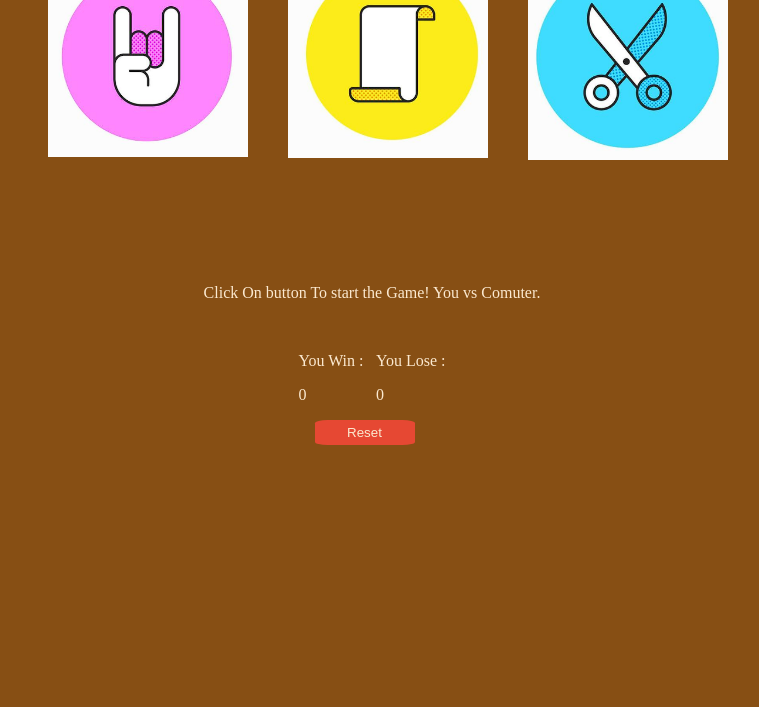
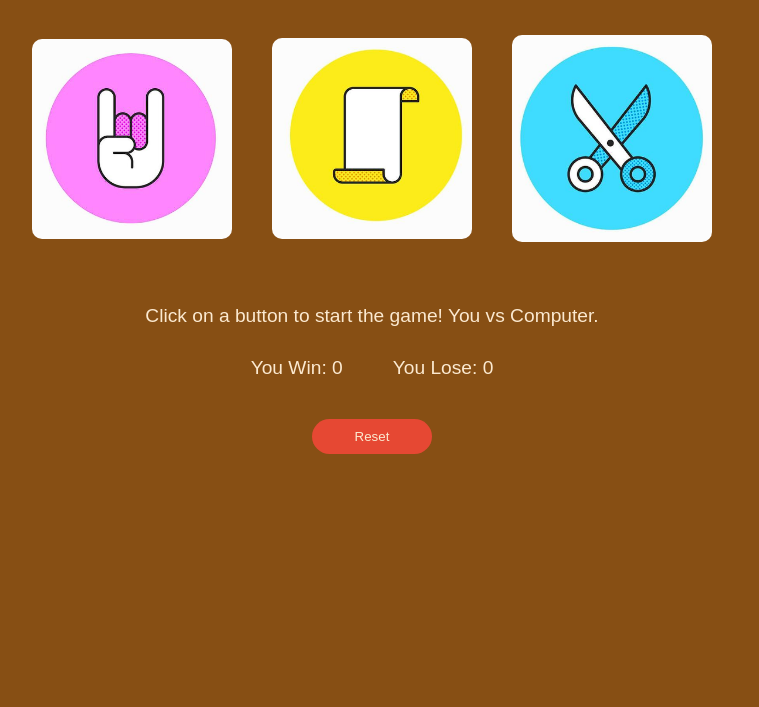
Before and after one commit to KrishMeghapara/stone-paper-scissors, a plain HTML site: page index.html in a window 1280 px wide. Shown: the part 93-800 px from the top of the page, without its empty margins (268-1027 px from the left). Drawn offline with Linux system fonts and the light colour scheme.

Commit message:
Update index.html
okay i just add good styles using ChatGpt

```diff
--- a/index.html
+++ b/index.html
@@ -3,51 +3,105 @@
   <head>
     <meta charset="UTF-8" />
     <meta name="viewport" content="width=device-width, initial-scale=1.0" />
-    <title>Document</title>
+    <title>Stone Paper Scissors</title>
+    <style>
+      body {
+        background-color: #874F14;
+        font-family: Arial, sans-serif;
+        color: #fBE9D0;
+        margin: 0;
+        padding: 0;
+      }
+      .container {
+        text-align: center;
+        padding: 20px;
+      }
+      h1 {
+        font-size: 2rem;
+        font-weight: bold;
+        margin-bottom: 40px;
+      }
+      .buttons-container {
+        display: flex;
+        justify-content: center;
+        gap: 20px;
+      }
+      button {
+        background-color: transparent;
+        border: 0;
+        padding: 10px;
+        border-radius: 10px;
+        transition: transform 0.2s, box-shadow 0.2s;
+        cursor: pointer;
+      }
+      button:hover {
+        transform: scale(1.05);
+        box-shadow: 0px 4px 10px rgba(0, 0, 0, 0.3);
+      }
+      button img {
+        width: 200px;
+        border-radius: 10px;
+      }
+      #textprint {
+        margin-top: 50px;
+        font-size: 1.2rem;
+      }
+      .score-container {
+        display: flex;
+        justify-content: center;
+        margin-top: 30px;
+        gap: 50px;
+      }
+      .score {
+        font-size: 1.2rem;
+      }
+      #reset-btn {
+        background-color: #E64833;
+        color: #fBE9D0;
+        border: 0;
+        width: 120px;
+        height: 35px;
+        border-radius: 20px;
+        margin-top: 40px;
+        transition: background-color 0.3s ease;
+      }
+      #reset-btn:hover {
+        background-color: #ff6753;
+      }
+    </style>
   </head>
-  <body style="background-color: #874F14;">
-    <div style=" align-content: center;justify-content: center;display: flex;color: #fBE9D0;">
-      stone-paper-scissors
+  <body>
+    <div class="container">
+      <h1>Stone Paper Scissors</h1>
+
+      <div class="buttons-container">
+        <button onclick="spin(1)">
+          <img src="./Stone.png" alt="Stone" />
+        </button>
+        <button onclick="spin(2)">
+          <img src="./Paper.png" alt="Paper" />
+        </button>
+        <button onclick="spin(3)">
+          <img src="./scissor.png" alt="Scissor" />
+        </button>
       </div>
 
-    <div style="display: flex;justify-content: center;margin-left: 20px;">
-
-        <button style="background-color: white; border: 0; width: 200px; margin: 20px; background-color: #874F14;" onclick="spin(1)">
-            <img src="./Stone.png" style=" width: 200px;"id="player2"/>
-        </button>
-
-        <button style="background-color: white; border: 0; width: 200px; margin: 20px; background-color: #874F14;" onclick="spin(2)">
-      <img src="./Paper.png" style=" width: 200px;" id="player1"/>
-        </button>
-
-        <button style="background-color: white; border: 0; width: 200px; margin: 20px; background-color: #874F14;" onclick="spin(3)">
-      <img src="./scissor.png" style=" width: 200px;" id="player3"/>
-        </button>
-
+      <div id="textprint">
+        Click on a button to start the game! You vs Computer.
       </div>
 
-    <div>
-      <div id="textprint" style="justify-content: center;display: flex;margin-top: 100px; padding-bottom: 50px;color: #fBE9D0;">
-        Click On button To start the Game! You vs Comuter.
+      <div class="score-container">
+        <div class="score">
+          You Win: <span id="Wins">0</span>
         </div>
-    </div>
-    <div style="display: flex; justify-content: center;">
-      <div id="ScoreWin" style="justify-content: center;padding-right: 12.5; color: #fBE9D0;">
-        You Win : <p id="Wins"> 0</p>
-      </div>
-      <div id="ScoreLose" style="justify-content: center; padding-left: 12.5px;color: #fBE9D0;">
-        You Lose : <p id="Loses"> 0</p>
+        <div class="score">
+          You Lose: <span id="Loses">0</span>
         </div>
       </div>
 
-    <div style="display: flex;align-items: center;justify-content: center;margin-right: 15px; background-color: #874F14;color: #874F14;">
-      <button style="color:#fBE9D0;background-color:#E64833;border: 0;width: 100px; height: 25px;border-radius: 12.5%;" onclick="reset()">
-        Reset
-      </button>
+      <button id="reset-btn" onclick="reset()">Reset</button>
     </div>
 
-
-    <script src="./script.js">
-    </script>
+    <script src="./script.js"></script>
   </body>
 </html>
```
Lines whose indentation alone changed are shown as unchanged.
